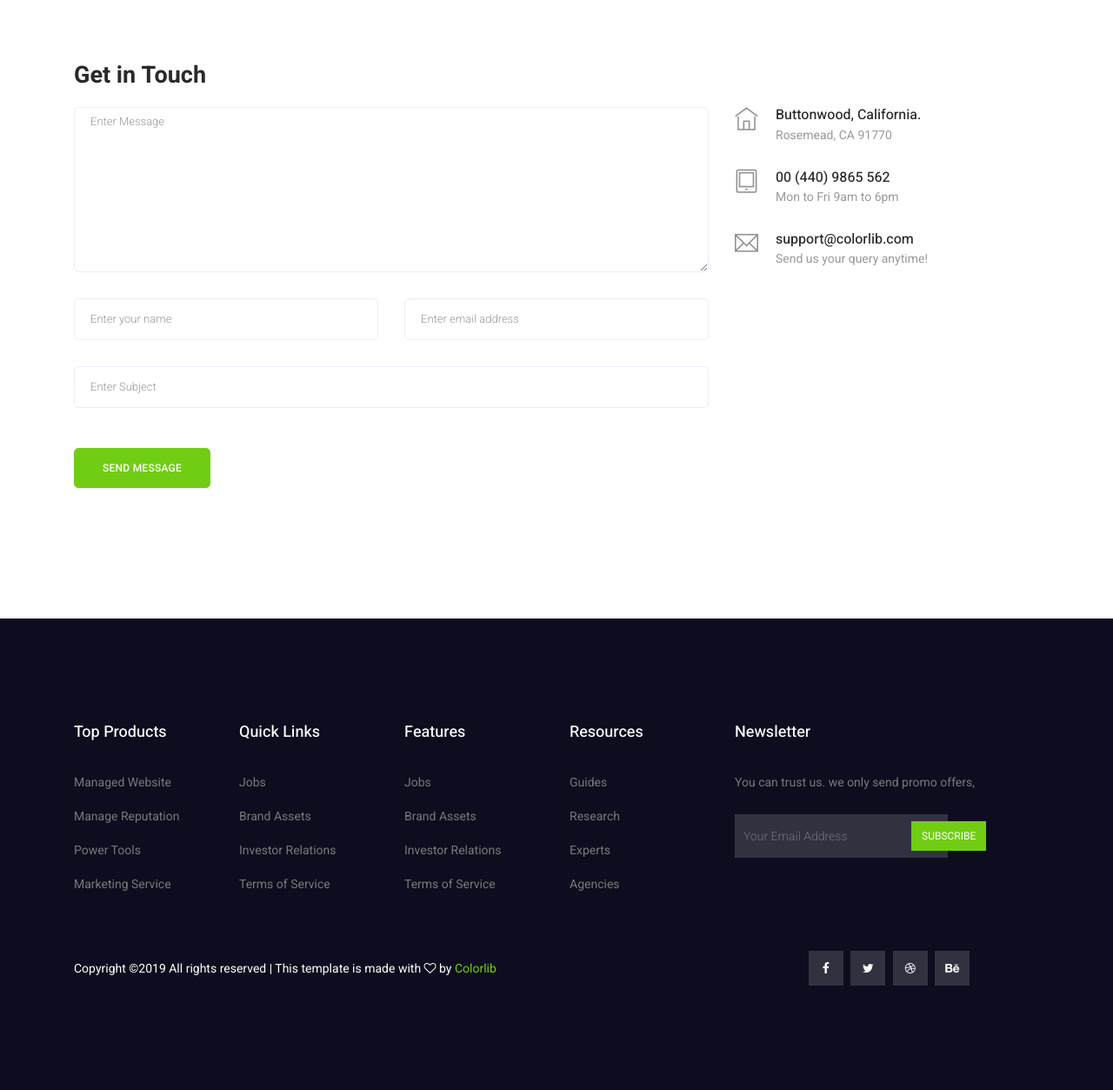
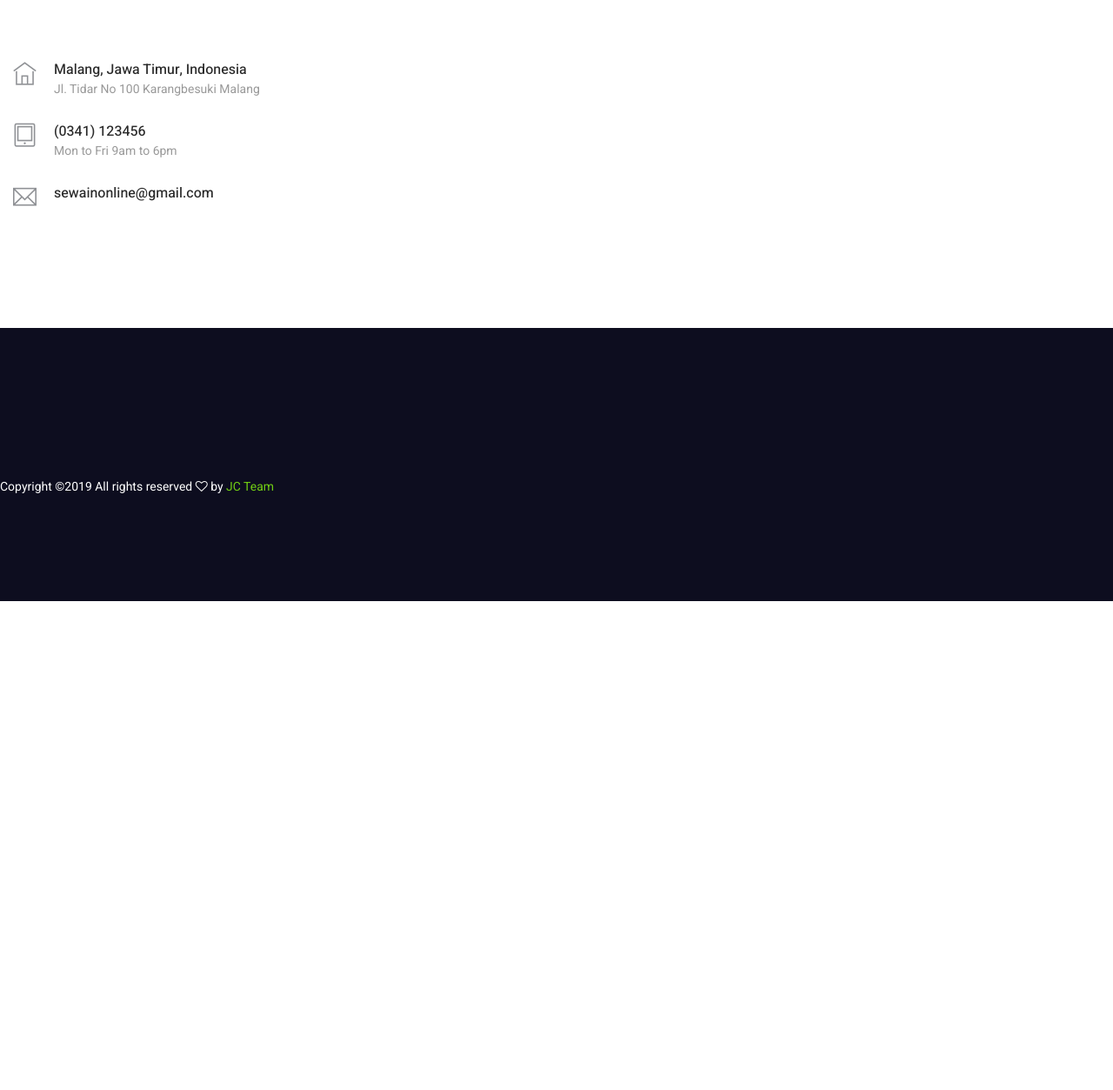
Before and after one commit to mahsasavira/sewain.online, a CodeIgniter app: page /database/index.php/contact/index in a window 1280 px wide. Shown: the part 712-1965 px from the top of the page at 87% size. After the commit the page ends 1403 px from the top, so only its background shows below. Run offline with CodeIgniter, Linux system fonts and the light colour scheme; some libraries are stand-ins or nearby versions.

Commit message:
Ngapus yang ga penting

```diff
--- a/application/views/contact.php
+++ b/application/views/contact.php
@@ -38,7 +38,7 @@
     </div>
 
 
-    <div class="row">
+    <!-- <div class="row">
       <div class="col-12">
         <h2 class="contact-title">Get in Touch</h2>
       </div>
@@ -69,7 +69,7 @@
           <div class="form-group mt-lg-3">
             <button type="submit" class="main_btn">Send Message</button>
           </div>
-        </form>
+        </form> -->
 
 
       </div>
@@ -78,22 +78,21 @@
         <div class="media contact-info">
           <span class="contact-info__icon"><i class="ti-home"></i></span>
           <div class="media-body">
-            <h3>Buttonwood, California.</h3>
-            <p>Rosemead, CA 91770</p>
+            <h3>Malang, Jawa Timur, Indonesia</h3>
+            <p>Jl. Tidar No 100 Karangbesuki Malang</p>
           </div>
         </div>
         <div class="media contact-info">
           <span class="contact-info__icon"><i class="ti-tablet"></i></span>
           <div class="media-body">
-            <h3><a href="tel:454545654">00 (440) 9865 562</a></h3>
+            <h3><a href="tel:454545654">(0341) 123456</a></h3>
             <p>Mon to Fri 9am to 6pm</p>
           </div>
         </div>
         <div class="media contact-info">
           <span class="contact-info__icon"><i class="ti-email"></i></span>
           <div class="media-body">
-            <h3><a href="mailto:support@colorlib.com">support@colorlib.com</a></h3>
-            <p>Send us your query anytime!</p>
+            <h3><a href="mailto:support@colorlib.com">sewainonline@gmail.com</a></h3>
           </div>
         </div>
       </div>
--- a/application/views/templates/footer.php
+++ b/application/views/templates/footer.php
@@ -1,6 +1,6 @@
   <!--================ start footer Area  =================-->
   <footer class="footer-area section_gap">
-    <div class="container">
+    <!-- <div class="container">
       <div class="row">
         <div class="col-lg-2 col-md-6 single-footer-widget">
           <h4>Top Products</h4>
@@ -55,17 +55,18 @@
             </form>
           </div>
         </div>
-      </div>
+      </div> -->
       <div class="footer-bottom row align-items-center">
-        <p class="footer-text m-0 col-lg-8 col-md-12"><!-- Link back to Colorlib can't be removed. Template is licensed under CC BY 3.0. -->
-Copyright &copy;<script>document.write(new Date().getFullYear());</script> All rights reserved | This template is made with <i class="fa fa-heart-o" aria-hidden="true"></i> by <a href="https://colorlib.com" target="_blank">Colorlib</a>
-<!-- Link back to Colorlib can't be removed. Template is licensed under CC BY 3.0. --></p>
-        <div class="col-lg-4 col-md-12 footer-social">
+        <p class="footer-text m-0 col-lg-8 col-md-12">
+          <!-- Link back to Colorlib can't be removed. Template is licensed under CC BY 3.0. -->
+            Copyright &copy;<script>document.write(new Date().getFullYear());</script> All rights reserved <i class="fa fa-heart-o" aria-hidden="true"></i>  by <a>   JC Team</a>
+          <!-- Link back to Colorlib can't be removed. Template is licensed under CC BY 3.0. --></p>
+        <!-- <div class="col-lg-4 col-md-12 footer-social">
           <a href="#"><i class="fa fa-facebook"></i></a>
           <a href="#"><i class="fa fa-twitter"></i></a>
           <a href="#"><i class="fa fa-dribbble"></i></a>
           <a href="#"><i class="fa fa-behance"></i></a>
-        </div>
+        </div> -->
       </div>
     </div>
   </footer>
--- a/application/views/templates/navbar.php
+++ b/application/views/templates/navbar.php
@@ -5,23 +5,13 @@
       <div class="row">
         <div class="col-lg-7">
           <div class="float-left">
-            <p>Phone: +01 256 25 235</p>
-            <p>email: info@eiser.com</p>
+            <p>Phone: (0341) 123456</p>
+            <p>email: sewainonline@gmail.com</p>
           </div>
         </div>
         <div class="col-lg-5">
           <div class="float-right">
             <ul class="right_side">
-              <li>
-                <a href="<?= base_url('assets/'); ?>cart.html">
-                  gift card
-                </a>
-              </li>
-              <li>
-                <a href="<?= base_url('assets/'); ?>tracking.html">
-                  track order
-                </a>
-              </li>
               <li>
                 <a href="<?= base_url('assets/'); ?>contact.html">
                   Contact Us
@@ -37,10 +27,7 @@
     <div class="container">
       <nav class="navbar navbar-expand-lg navbar-light w-100">
         <!-- Brand and toggle get grouped for better mobile display -->
-        <a class="navbar-brand logo_h" href="index.html">
-          <img src="<?= base_url('assets/') ?>img/logo.png" alt="" />
-        </a>
-        <button class="navbar-toggler" type="button" data-toggle="collapse" data-target="#navbarSupportedContent" aria-controls="navbarSupportedContent" aria-expanded="false" aria-label="Toggle navigation">
+        <button class="navbar-toggler" type="button" data-toggle="collapse" data-target="#navbarSupportedContent" aria-controls="navbarSupportedContent" aria-expanded="false" aria-label="Toggle navigation"> -->
           <span class="icon-bar"></span>
           <span class="icon-bar"></span>
           <span class="icon-bar"></span>
```
Also changed, not shown: application/views/home.php (+7 -10 lines).
